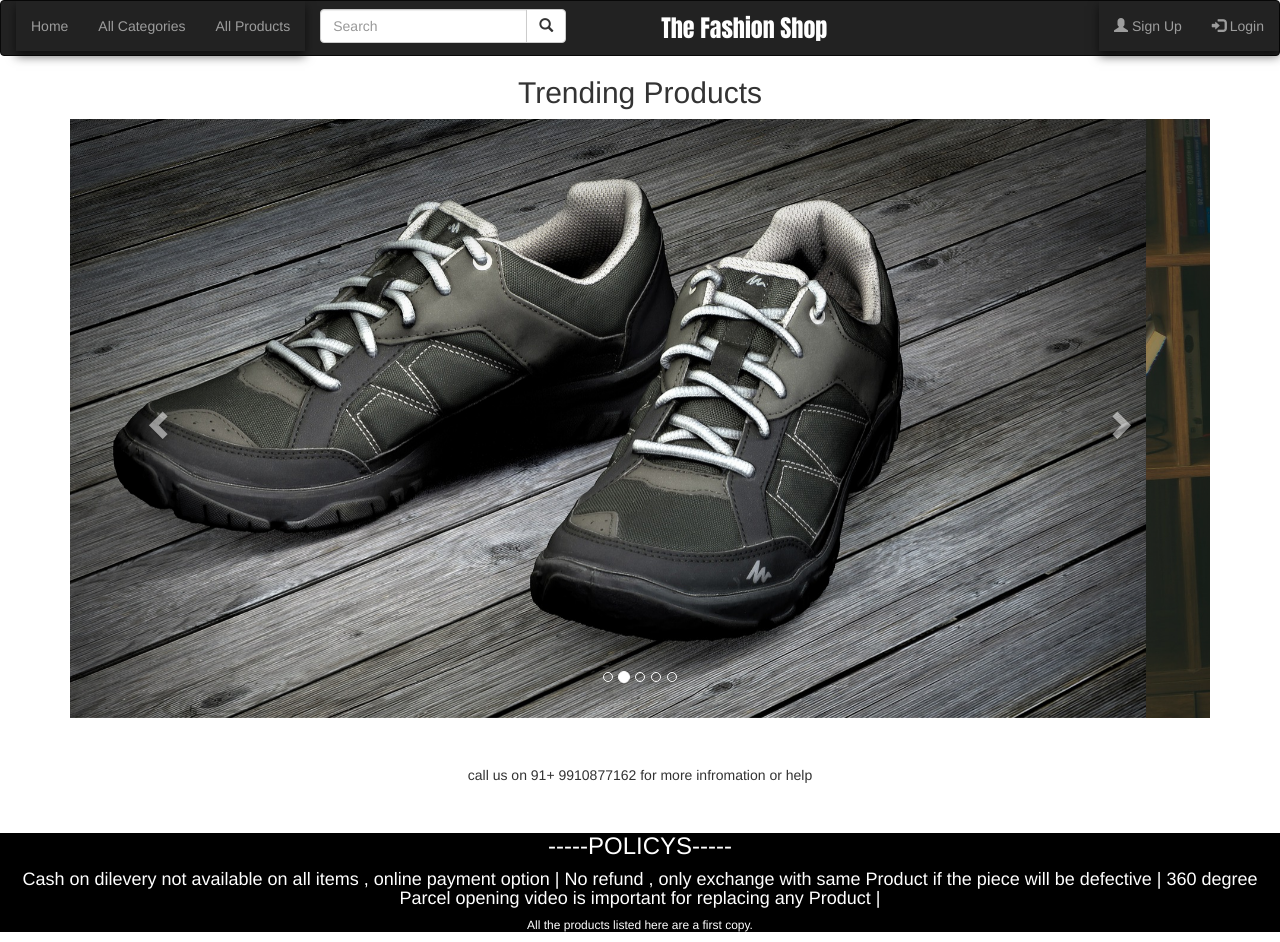
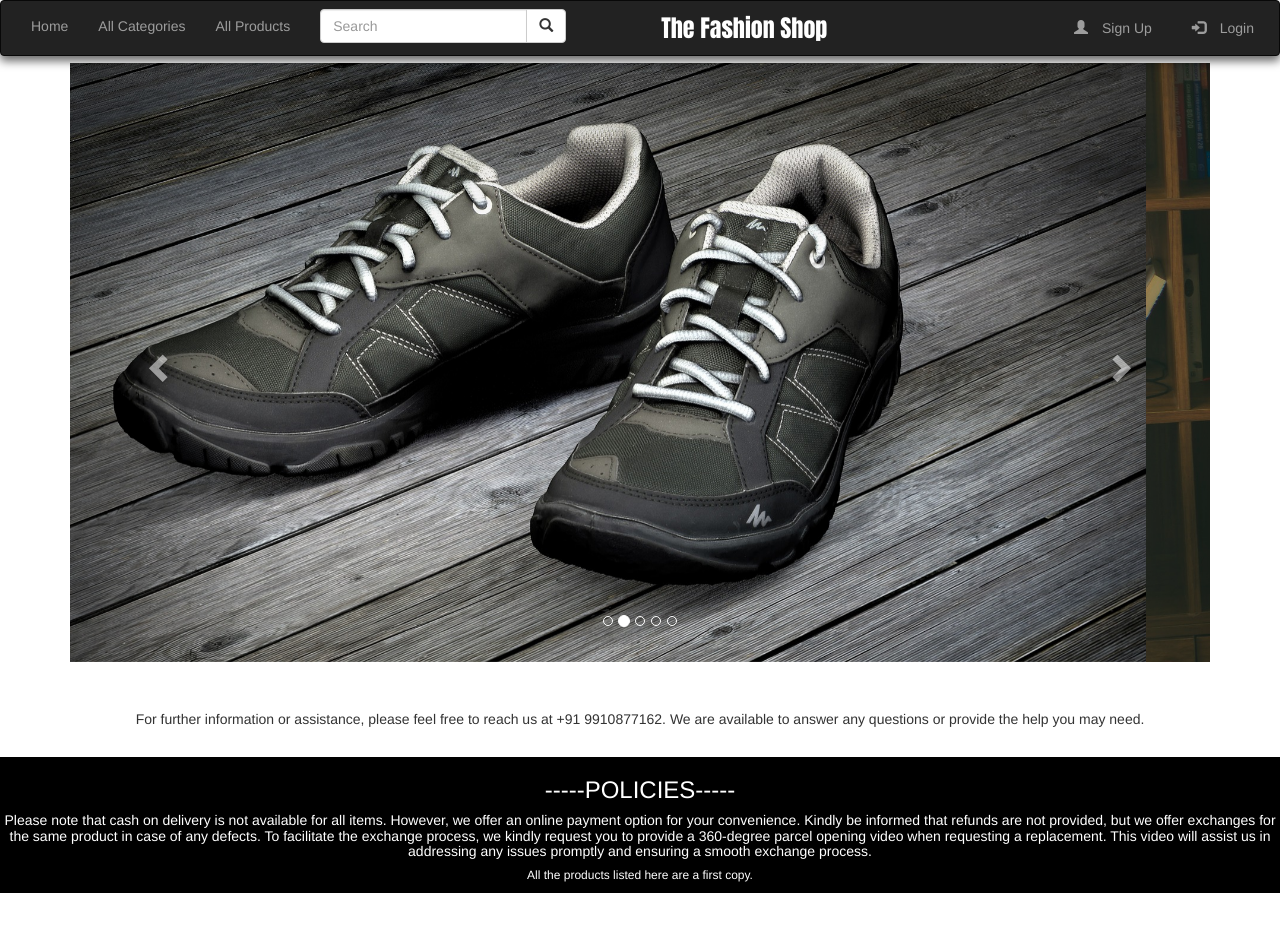
Before and after one commit to HARSHGUPTA2/Only-Trendy-Treatment, a plain HTML site: page index.html in a window 1280 px wide. After the commit the page ends 893 px from the top, so only its background shows below. Drawn offline with nearby package versions, Linux system fonts and the light colour scheme.

Commit message:
some visual improvements

```diff
--- a/css/style.css
+++ b/css/style.css
@@ -1,5 +1,6 @@
-#nav {
-    box-shadow: 0 0.5rem 1rem rgba(0, 0, 0, 0.6);
+.navbar ul li a p {
+    display: inline-block;
+    margin: 0.2rem 1rem;
 }
 
 #productsContainer {
--- a/index.html
+++ b/index.html
@@ -13,7 +13,8 @@
 </head>
 
 <body>
-  <nav class="navbar navbar-inverse">
+  <nav class="navbar navbar-inverse"
+    style="position: fixed; width: 100vw; top: 0; z-index: 1000; box-shadow: 0 0.5rem 1rem rgba(0, 0, 0, 0.6);">
     <div class="container-fluid">
       <ul class="nav navbar-nav" id="nav">
         <li><a href="index.html">Home</a></li>
@@ -27,24 +28,24 @@
             <button class="btn btn-default" type="submit">
               <i class="glyphicon glyphicon-search"></i>
             </button>
-
           </div>
         </div>
       </form>
       <div class="navbar-header">
-
         <p
           style="font-size: x-large; font-family: Impact, Haettenschweiler, 'Arial Narrow Bold', sans-serif; padding-left: 80px; text-align: center; color: white; padding-top: 10px;">
           The Fashion Shop</p>
-
       </div>
       <ul class="nav navbar-nav navbar-right" id="nav">
-        <li><a href="#"><span class="glyphicon glyphicon-user"></span> Sign Up</a></li>
-        <li><a href="#"><span class="glyphicon glyphicon-log-in"></span> Login</a></li>
+        <li><a href="#"><span class="glyphicon glyphicon-user"></span>
+            <p>Sign Up</p>
+          </a></li>
+        <li><a href="#"><span class="glyphicon glyphicon-log-in"></span>
+            <p>Login</p>
+          </a></li>
       </ul>
     </div>
     </div>
-
   </nav>
   <center>
     <section id="Home">
@@ -55,32 +56,28 @@
           <!-- Indicators -->
           <ol class="carousel-indicators">
             <li data-target="#myCarousel" data-slide-to="0" class="active"></li>
-                <li data-target="#myCarousel" data-slide-to="1"></li>
-                <li data-target="#myCarousel" data-slide-to="2"></li>
-                <li data-target="#myCarousel" data-slide-to="3"></li>
-                <li data-target="#myCarousel" data-slide-to="4"></li>
+            <li data-target="#myCarousel" data-slide-to="1"></li>
+            <li data-target="#myCarousel" data-slide-to="2"></li>
+            <li data-target="#myCarousel" data-slide-to="3"></li>
+            <li data-target="#myCarousel" data-slide-to="4"></li>
           </ol>
 
           <!-- Wrapper for slides -->
           <div class="carousel-inner">
             <div class="item active">
-              <img src="scroller-images/shoes.jpg" alt="Los Angeles" style="width:100%;">
+              <img src="scroller-images/shoes.jpg" alt="Shoes" style="width:100%;">
             </div>
-
             <div class="item">
-              <img src="scroller-images/women_clothing.jpg" alt="Chicago" style="width:100%;">
+              <img src="scroller-images/women_clothing.jpg" alt="Women CLothing" style="width:100%;">
             </div>
-
             <div class="item">
-              <img src="scroller-images/watch.jpg" alt="New york" style="width:100%;">
+              <img src="scroller-images/watch.jpg" alt="Watch" style="width:100%;">
             </div>
-
             <div class="item">
-              <img src="scroller-images/men_clothing.jpg" alt="New york" style="width:100%;">
+              <img src="scroller-images/men_clothing.jpg" alt="Men Clothing" style="width:100%;">
             </div>
-
             <div class="item">
-              <img src="scroller-images/airpods.jpg" alt="New york" style="width:100%;">
+              <img src="scroller-images/airpods.jpg" alt="Airpods" style="width:100%;">
             </div>
 
           </div>
@@ -100,16 +97,17 @@
     <br>
     <br>
     <section id="contact">
-      <h5>
-        call us on 91+ 9910877162 for more infromation or help
-      </h5>
+      <h5>For further information or assistance, please feel free to reach us at +91 9910877162. We are available to
+        answer any questions or provide the help you may need.</h5>
       <br>
-      <div style="background-color: black; color: white;">
-        <h3>-----POLICYS-----</h3>
-        <h4> Cash on dilevery not available on all items , online payment option |
-          No refund , only exchange with same Product if the piece will be defective | 360 degree Parcel opening video
-          is important for replacing any Product |
-        </h4>
+      <div style="background-color: black; color: white; position: absolute;">
+        <h3>-----POLICIES-----</h3>
+        <h5> Please note that cash on delivery is not available for all items. However, we offer an online payment
+          option for your convenience. Kindly be informed that refunds are not provided, but we offer exchanges for the
+          same product in case of any defects. To facilitate the exchange process, we kindly request you to provide a
+          360-degree parcel opening video when requesting a replacement. This video will assist us in addressing any
+          issues promptly and ensuring a smooth exchange process.
+        </h5>
         <h6>All the products listed here are <a href="" style="color: white;">a</a> first copy.</h6>
       </div>
 
@@ -117,7 +115,7 @@
 
   </center>
 
-      </nav>
+  </nav>
 
 </body>
 
```
